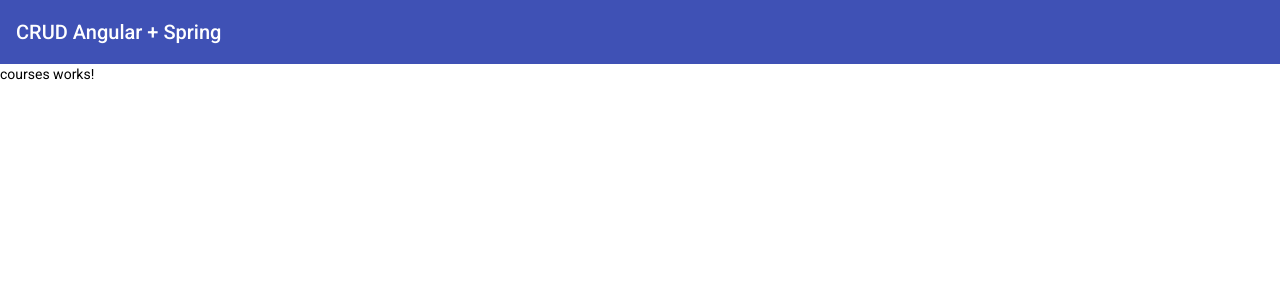
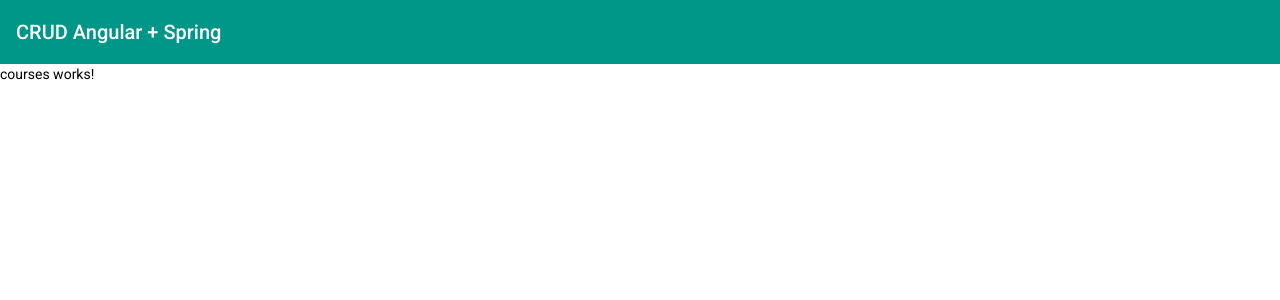
Before and after one commit to ramoncasagrande/CRUD-Angular-Spring, an Angular app: page /courses in a window 1280 px wide. Shown: the top 300 px of the page. Built offline with nearby package versions, Linux system fonts and the light colour scheme.

Commit message:
Customizado o Tema do Angular Material

```diff
--- a/src/styles.scss
+++ b/src/styles.scss
@@ -1,4 +1,15 @@
 /* You can add global styles to this file, and also import other style files */
+@import '@angular/material/theming';
+
+@include mat-core();
+
+$custom-app-primary: mat-palette($mat-teal);
+$custom-app-secondary: mat-palette($mat-cyan, A200, A400, 700);
+$custom-app-warn: mat-palette($mat-red);
+
+$custom-theme: mat-light-theme($custom-app-primary, $custom-app-secondary, $custom-app-warn);
+
+@include angular-material-theme($custom-theme);
 
 html, body { height: 100%; }
 body { margin: 0; font-family: Roboto, "Helvetica Neue", sans-serif; }
```
